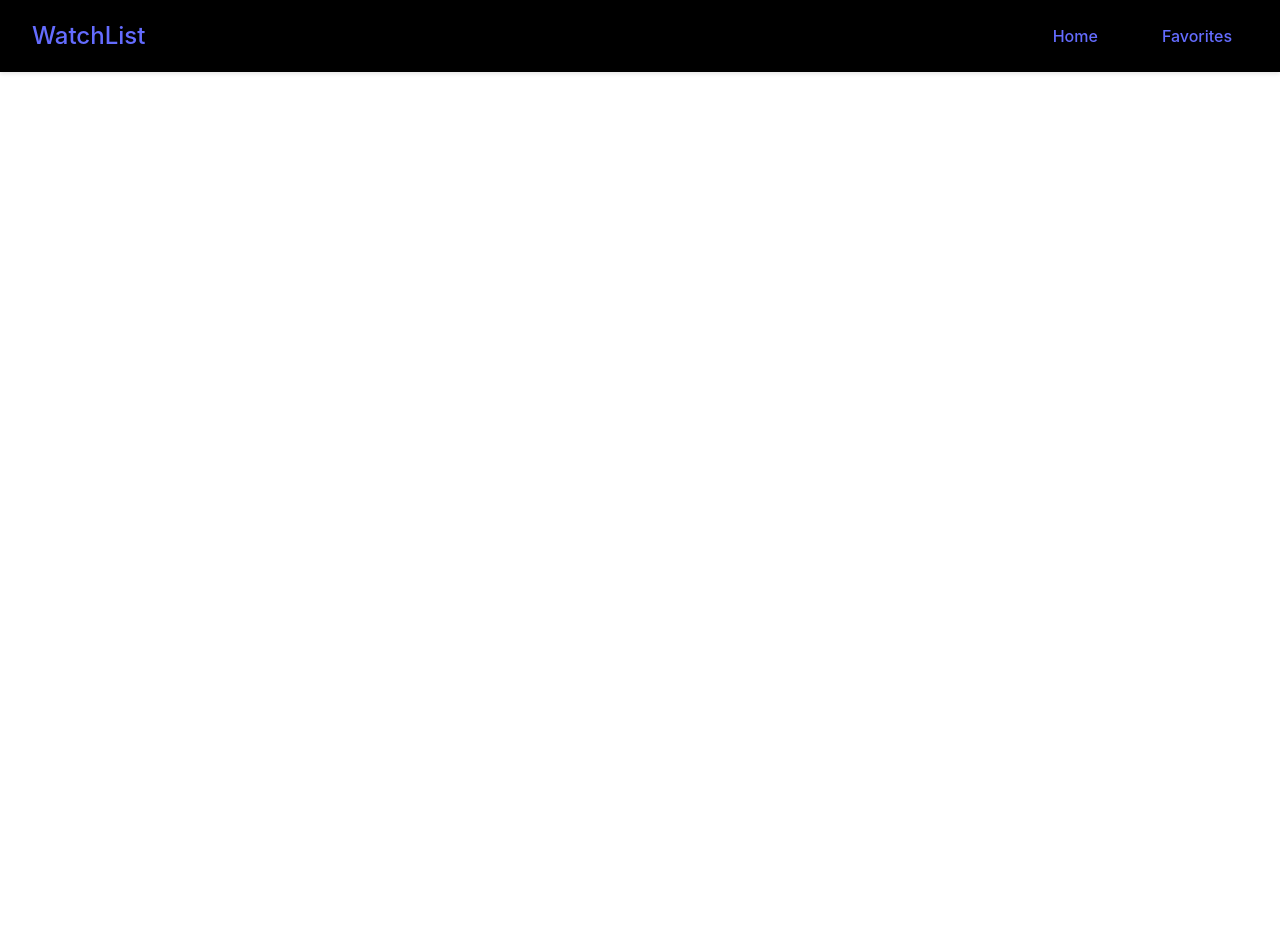
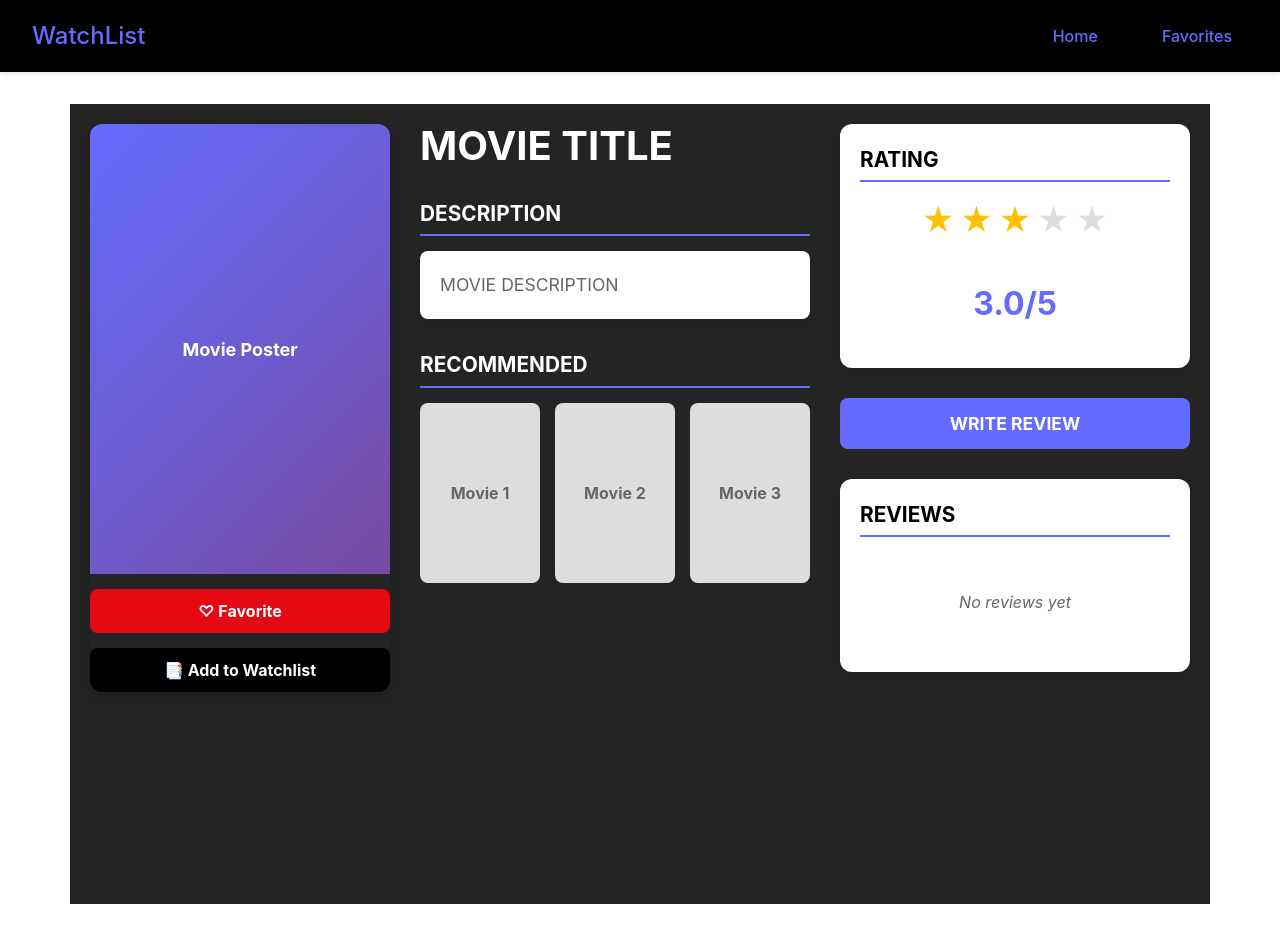
Before and after one commit to JaneLanee/SE-Group-Project, a React (Create React App) app in the folder frontend/: page /movie/1 in a window 1280 px wide. Before the commit the page ends 800 px from the top, so only its background shows below. Built offline with nearby package versions, Linux system fonts and the light colour scheme.

Commit message:
Frontend w/added MovieDetail
Added Movie Detail Page, which is ropened by clicking the MovieCard

TODO: Add the login/account registration/password recovery page and use of an API to get data about movies. Review Page, Social Search/User Profile

```diff
--- a/frontend/src/App.js
+++ b/frontend/src/App.js
@@ -1,9 +1,9 @@
-//import logo from './logo.svg';
 import './css/App.css';
 import Home from "./pages/Home"
 import {Routes, Route, BrowserRouter} from "react-router-dom"
 import Favorites from "./pages/Favorites";
 import NavBar from './components/NavBar';
+import MovieDetail from './pages/MovieDetail';
 
 function App() {
   return (
@@ -14,6 +14,7 @@ function App() {
                     <Routes>
                         <Route path="/" element={<Home />}/>
                         <Route path="/favorites" element={<Favorites />}/>
+                        <Route path="/movie/:id" element={<MovieDetail />}/>
                     </Routes>
                 </main>
           </div>
--- a/frontend/src/components/MovieCard.jsx
+++ b/frontend/src/components/MovieCard.jsx
@@ -1,12 +1,22 @@
 import "../css/MovieCard.css"
+import { useNavigate } from "react-router-dom";
 
 function MovieCard({movie}) {
+    const navigate = useNavigate();
 
-    function onClickFavorite() {
-        alert("clicked")
+    function onClickFavorite(e) {
+        alert("clicked favorite")
     }
 
-    return <div className="movie-card">
+     function onClickMovie(e) {
+
+        setTimeout(() => {
+            navigate(`/movie/${movie.id}`);
+        }, 0);
+    }
+
+    return (
+        <div className="movie-card" onClick={onClickMovie}>
             <div className="movie-poster">
                 <img src={movie.url} alt={movie.title}/>
                 <div className={"movie-overlay"}>
@@ -20,6 +30,7 @@ function MovieCard({movie}) {
                 <p>{movie.release_date}</p>
             </div>
         </div>
+    )
 }
 
 export default MovieCard
--- a/frontend/src/css/MovieCard.css
+++ b/frontend/src/css/MovieCard.css
@@ -7,22 +7,36 @@
     height: 100%;
     display: flex;
     flex-direction: column;
+    cursor: pointer;
+    border: 1px solid #ddd;
+    pointer-events: all;
 }
 
 .movie-card:hover {
     transform: translateY(-5px);
+    box-shadow: 0 4px 8px rgba(0,0,0,0.2);
 }
 
 .movie-poster {
     position: relative;
     aspect-ratio: 2/3;
     width: 100%;
+    height: 300px;
+    background-color: #f5f5f5;
+    display: flex;
+    align-items: center;
+    justify-content: center;
 }
 
 .movie-poster img {
     width: 100%;
     height: 100%;
     object-fit: cover;
+}
+
+.placeholder-poster {
+    color: #666;
+    font-size: 16px;
 }
 
 .movie-overlay {
@@ -42,9 +56,13 @@
     flex-direction: column;
     justify-content: flex-end;
     padding: 1rem;
+    align-items: flex-start;
+    justify-content: flex-end;
+    background: rgba(0, 0, 0, 0.5);
 }
 
-.movie-card:hover .movie-overlay {
+.movie-card:hover .movie-overlay,
+.movie-poster:hover .movie-overlay {
     opacity: 1;
 }
 
@@ -63,6 +81,13 @@
     align-items: center;
     justify-content: center;
     transition: background-color 0.2s;
+    background: none;
+    border: none;
+    font-size: 24px;
+    cursor: pointer;
+    z-index: 10;
+    position: relative;
+    pointer-events: all;
 }
 
 .favorite-btn:hover {
@@ -89,22 +114,34 @@
     display: flex;
     flex-direction: column;
     gap: 0.5rem;
+    padding: 15px;
+    pointer-events: none;
 }
 
 .movie-info h3 {
     font-size: 1rem;
     margin: 0;
+    margin: 0 0 5px 0;
+    color: #333;
+    pointer-events: none;
 }
 
 .movie-info p {
     color: #999;
     font-size: 0.9rem;
+    margin: 0;
+    color: #666;
+    pointer-events: none;
 }
 
 .user-rating {
     color: #ffd700;
     font-size: 0.9rem;
     margin-top: auto;
+}
+
+.movie-card * {
+    pointer-events: none;
 }
 
 @media (max-width: 768px) {
--- /dev/null
+++ b/frontend/src/css/MovieDetail.css
@@ -0,0 +1,204 @@
+.movie-detail {
+    padding: 20px;
+    max-width: 1400px;
+    margin: 0 auto;
+    background-color: #242424;
+    min-height: 100vh;
+    color: #333;
+}
+
+.movie-detail-container {
+    display: grid;
+    grid-template-columns: 300px 1fr 350px;
+    gap: 30px;
+    align-items: start;
+}
+
+
+
+.movie-poster-section {
+    display: flex;
+    flex-direction: column;
+    gap: 20px;
+}
+
+.detail-poster {
+    position: relative;
+    border-radius: 12px;
+    overflow: hidden;
+    box-shadow: 0 4px 20px rgba(0, 0, 0, 0.15);
+}
+
+.poster-placeholder {
+    width: 100%;
+    height: 450px;
+    background: linear-gradient(135deg, #646cff 0%, #764ba2 100%);
+    display: flex;
+    align-items: center;
+    justify-content: center;
+    color: white;
+    font-size: 18px;
+    font-weight: bold;
+}
+
+.favorite-btn-detail {
+    width: 100%;
+    padding: 12px;
+    background: #e50914;
+    color: white;
+    border: none;
+    border-radius: 8px;
+    cursor: pointer;
+    font-size: 16px;
+    font-weight: bold;
+    margin-top: 15px;
+}
+
+.favorite-btn-detail:hover {
+    opacity: 0.6;
+}
+
+
+.movie-info-section {
+    display: flex;
+    flex-direction: column;
+    gap: 30px;
+}
+
+.movie-title {
+    font-size: 2.5rem;
+    color: white;
+    margin: 0;
+    font-weight: bold;
+}
+
+.movie-description h3,
+.recommended-section h3{
+    color: white;
+    margin-bottom: 15px;
+    font-size: 1.3rem;
+    border-bottom: 2px solid #646cff;
+    padding-bottom: 5px;
+
+}
+.rating-section h3,
+.reviews-section h3 {
+    color: black;
+    margin-bottom: 15px;
+    font-size: 1.3rem;
+    border-bottom: 2px solid #646cff;
+    padding-bottom: 5px;
+}
+
+.movie-description p {
+    line-height: 1.6;
+    color: #666;
+    font-size: 1.1rem;
+    background: white;
+    padding: 20px;
+    border-radius: 8px;
+    box-shadow: 0 2px 10px rgba(0, 0, 0, 0.1);
+}
+
+.recommended-movies {
+    display: flex;
+    gap: 15px;
+}
+
+.recommended-card {
+    width: 120px;
+    height: 180px;
+    background: #ddd;
+    border-radius: 8px;
+    display: flex;
+    align-items: center;
+    justify-content: center;
+    color: #666;
+    font-weight: bold;
+}
+
+
+.movie-review-section {
+    display: flex;
+    flex-direction: column;
+    gap: 30px;
+}
+
+.rating-section,
+.reviews-section {
+    background: white;
+    padding: 20px;
+    border-radius: 12px;
+    box-shadow: 0 2px 10px rgba(0, 0, 0, 0.1);
+}
+
+.rating-display {
+    text-align: center;
+    padding: 20px;
+}
+
+.rating-value {
+    font-size: 2rem;
+    font-weight: bold;
+    color: #646cff;
+}
+
+.write-review-btn {
+    width: 100%;
+    padding: 15px;
+    background: #646cff;
+    color: white;
+    border: none;
+    border-radius: 8px;
+    font-size: 1.1rem;
+    font-weight: bold;
+    cursor: pointer;
+}
+
+.write-review-btn:hover {
+    opacity: 0.6;
+}
+
+.reviews-list {
+    min-height: 100px;
+    display: flex;
+    align-items: center;
+    justify-content: center;
+    color: #666;
+    font-style: italic;
+}
+.watchlist-btn-detail{
+    width: 100%;
+    padding: 12px;
+    background: black;
+    color: white;
+    border: none;
+    border-radius: 8px;
+    cursor: pointer;
+    font-size: 16px;
+    font-weight: bold;
+    margin-top: 15px;
+}
+
+.watchlist-btn-detail:hover {
+    opacity: 0.6
+}
+
+.star-rating {
+    display: flex;
+    justify-content: center;
+    gap: 5px;
+    margin-bottom: 15px;
+}
+
+.star {
+    font-size: 2rem;
+}
+
+.star.full {
+    color: #ffc107;
+}
+
+.star.empty {
+    color: #ddd;
+}
--- a/frontend/src/pages/Home.jsx
+++ b/frontend/src/pages/Home.jsx
@@ -31,7 +31,7 @@ function Home() {
         <div className="movies-grid">
             {movies.map((movie) => (
                 movie.title.toLowerCase().startsWith(searchQuery.toLowerCase()) && <MovieCard movie={movie} key={movie.id} />
-        ))}
+            ))}
         </div>
     </div>
 }
--- /dev/null
+++ b/frontend/src/pages/MovieDetail.jsx
@@ -0,0 +1,88 @@
+import { useParams } from "react-router-dom";
+import "../css/MovieDetail.css";
+
+function MovieDetail() {
+    const { id } = useParams();
+
+const renderStars = (rating) => {
+    const stars = [];
+    const wholeRating = Math.round(rating);
+
+    for (let i = 1; i <= 5; i++) {
+        if (i <= wholeRating) {
+            stars.push(<span key={i} className="star full">★</span>);
+        } else {
+            stars.push(<span key={i} className="star empty">★</span>);
+        }
+    }
+
+    return stars;
+};
+
+    return (
+        <div className="movie-detail">
+            <div className="movie-detail-container">
+
+                <div className="movie-poster-section">
+                    <div className="detail-poster">
+                        <div className="poster-placeholder">
+                            <span>Movie Poster</span>
+                        </div>
+                        <button className="favorite-btn-detail">
+                            ♡ Favorite
+                        </button>
+                        <button className="watchlist-btn-detail">
+                            📑 Add to Watchlist
+                        </button>
+                    </div>
+                </div>
+
+
+                <div className="movie-info-section">
+                    <h1 className="movie-title">MOVIE TITLE</h1>
+                    <div className="movie-description">
+                        <h3>DESCRIPTION</h3>
+                        <p>MOVIE DESCRIPTION</p>
+                    </div>
+
+                    <div className="recommended-section">
+                        <h3>RECOMMENDED</h3>
+                        <div className="recommended-movies">
+                            <div className="recommended-card">Movie 1</div>
+                            <div className="recommended-card">Movie 2</div>
+                            <div className="recommended-card">Movie 3</div>
+                        </div>
+                    </div>
+                </div>
+
+
+                <div className="movie-review-section">
+                    <div className="rating-section">
+                        <h3>RATING</h3>
+                        <div className="star-rating">
+                            {renderStars(3.0)}
+                        </div>
+                        <div className="rating-display">
+                            <span className="rating-value">3.0/5</span>
+                        </div>
+                    </div>
+
+                    <div className="review-actions">
+                        <button className="write-review-btn">
+                            WRITE REVIEW
+                        </button>
+                    </div>
+
+                    <div className="reviews-section">
+                        <h3>REVIEWS</h3>
+                        <div className="reviews-list">
+                            <p>No reviews yet</p>
+                        </div>
+                    </div>
+                </div>
+            </div>
+        </div>
+    );
+}
+
+export default MovieDetail;
```
Also changed, not shown: 15 other files (tests, documents, lock files or other folders). Lines whose indentation alone changed are shown as unchanged.
